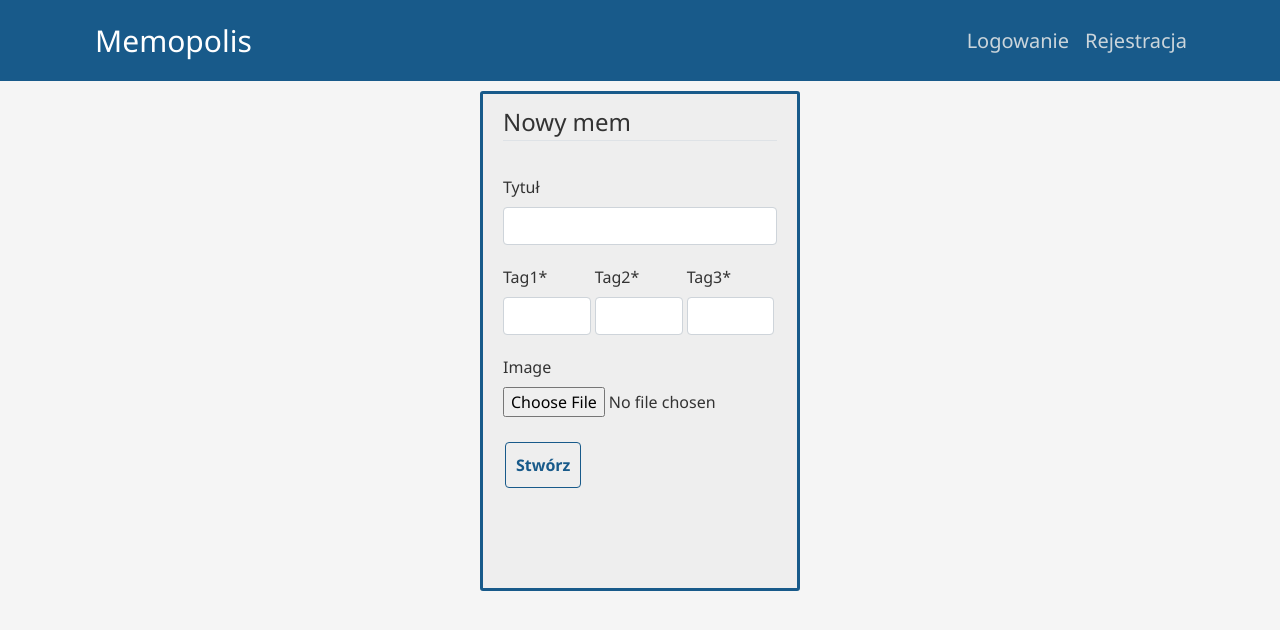
After one commit to MarcinMichnik/MemopolisWebsite, a Django app: page /meme/nowy in a window 1280 px wide. The commit adds this page. Shown: the top 630 px of the page. Run offline with Django 3.2, Linux system fonts and the light colour scheme; some libraries are stand-ins or nearby versions.

```diff
--- a/memopolis/static/memopolis/main.css
+++ b/memopolis/static/memopolis/main.css
@@ -14,6 +14,11 @@ body {
 
 body a {
   text-decoration: none;
+}
+
+#div_id_tag1, #div_id_tag2, #div_id_tag3 {
+  width: 32%;
+  display: inline-block;
 }
 
 .bg-steel {
--- /dev/null
+++ b/memopolis/static/memopolis/translate.js
@@ -0,0 +1,3 @@
+const title = document.querySelector('label.requiredField');
+
+title.innerText = 'Tytuł';
--- /dev/null
+++ b/memopolis/templates/memopolis/meme_form.html
@@ -0,0 +1,20 @@
+{% extends "memopolis/base.html" %}
+{% load crispy_forms_tags %}
+{% load static %}
+{% block content %}
+<div class="user-app-wrap">
+    <div class="content-section">
+        <form method="POST">
+            {% csrf_token %}
+            <fieldset class="form-group">
+                <legend class="border-bottom mb-4">Nowy mem</legend>
+                {{ form|crispy }}
+            </fieldset>
+            <div class="form-group">
+                <button class="btn btn-outlint-info" type="submit">Stwórz</button>
+            </div>
+        </form>
+    </div>
+</div>
+<script type="text/javascript" src="{% static 'memopolis/translate.js' %}"></script>
+{% endblock content %}
--- a/memopolis/urls.py
+++ b/memopolis/urls.py
@@ -1,9 +1,10 @@
 from django.urls import path
-from .views import MemeListView, MemeDetailView
+from .views import MemeListView, MemeDetailView, MemeCreateView
 from . import views
 
 urlpatterns = [
     path('', MemeListView.as_view(), name="memopolis-index"),
     path('meme/<int:pk>', MemeDetailView.as_view(), name="meme-detail"),
+    path('meme/nowy', MemeCreateView.as_view(), name="meme-create"),
     path('kontakt/', views.kontakt, name="memopolis-kontakt"),
 ]
--- a/memopolis/views.py
+++ b/memopolis/views.py
@@ -1,7 +1,7 @@
 from django.shortcuts import render
 from .models import Meme
 from django.core.paginator import Paginator
-from django.views.generic import ListView, DetailView
+from django.views.generic import ListView, DetailView, CreateView
 
 class MemeListView(ListView):
     model = Meme
@@ -13,5 +13,13 @@ class MemeListView(ListView):
 class MemeDetailView(DetailView):
     model = Meme
 
+class MemeCreateView(CreateView):
+    model = Meme
+    fields = ['title','tag1','tag2','tag3','image']
+
+    def form_valid(self, form):
+        form.instance.author = self.request.User
+        return super().form_valid(form)
+
 def kontakt(request):
     return render(request, "memopolis/kontakt.html")
--- a/required.txt
+++ /dev/null
@@ -1 +0,0 @@
-sgiref==3.2.7                                           Django==3.0.6                                            django-crispy-forms==1.9.1                               Pillow==7.1.2                                            pytz==2020.1                                             sqlparse==0.3.1
--- /dev/null
+++ b/requirements.txt
@@ -0,0 +1,6 @@
+sgiref==3.2.7
+Django==3.0.6
+django-crispy-forms==1.9.1
+Pillow==7.1.2
+pytz==2020.1
+sqlparse==0.3.1
--- a/users/models.py
+++ b/users/models.py
@@ -8,7 +8,7 @@ class Profile(models.Model):
     def __str__(self):
         return f'Profil {self.user.username}'
 
-    def save(self):
+    def save(self, *args, **kwargs):
         super().save()
 
         img = Image.open(self.image.path)
```
Also changed, not shown: db.sqlite3, 1 other file.
